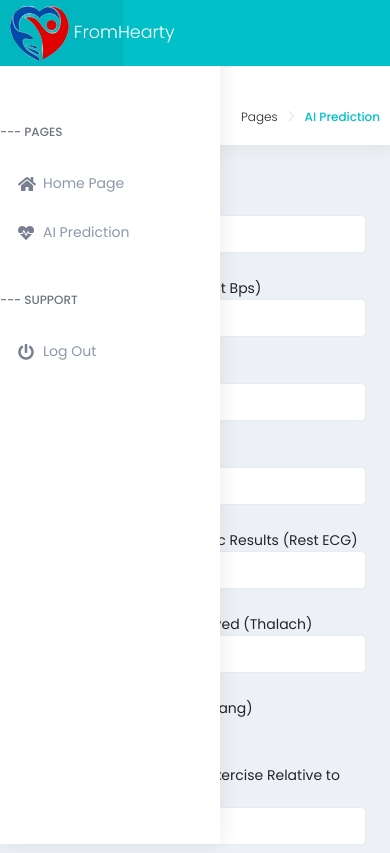
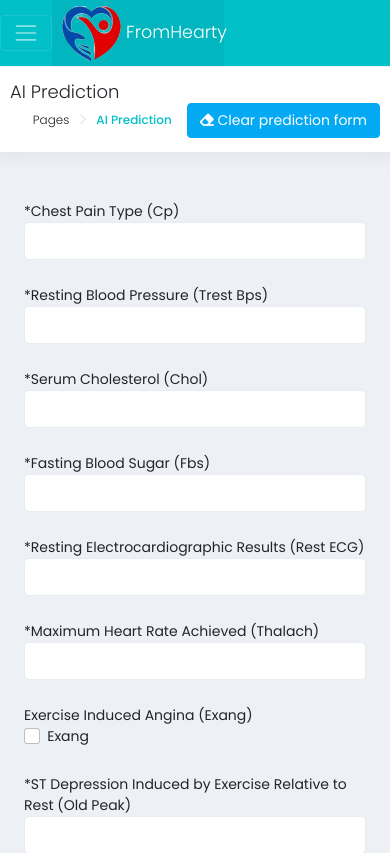
Before and after one commit to lejla-heco/from-hearty, an Angular app in the folder Frontend/: page /#/ai-prediction in a window 390 px wide. Shown: the top 853 px of the page. Built offline with nearby package versions, Linux system fonts and the light colour scheme; sample sign-in values are in the browser's storage.

Commit message:
#186, #177 - Responsive, two-row form, message, loader, and hamburger menu.

```diff
--- a/Frontend/src/app/app.component.css
+++ b/Frontend/src/app/app.component.css
@@ -0,0 +1,58 @@
+.left-sidebar {
+    width: 220px;
+    height: 100%;
+    top: 67px;
+    overflow-y: auto;
+    transition: all 0.3s;
+    left: 0;
+    z-index: 1000;
+    padding-top: 20px !important;
+}
+
+.close-button {
+    position: absolute;
+    top: 10px;
+    right: 10px;
+    cursor: pointer;
+}
+
+.close-button i {
+    font-size: 16px;
+    color: #ffffff;
+    padding: 8px;
+    background-color: #343a40;
+    border-radius: 50%;
+}
+
+.custom-hamburger-display {
+    display: none;
+}
+
+.navbar-header {
+    width: 100%;
+}
+
+.navbar-toggler:focus {
+    box-shadow: none !important;
+}
+
+@media (max-width: 1024px) {
+
+    .left-sidebar {
+        position: fixed;
+        left: -250px;
+        z-index: 1000;
+    }
+
+    .left-sidebar.open {
+        left:0;
+    }
+
+    .page-wrapper, .footer {
+        margin-left: 0;
+    }
+
+    .custom-hamburger-display {
+        display: block;
+    }
+}
--- a/Frontend/src/app/app.component.html
+++ b/Frontend/src/app/app.component.html
@@ -1,7 +1,12 @@
+<link href="https://fonts.googleapis.com/icon?family=Material+Icons" rel="stylesheet">
+
 <body class="skin-megna fixed-layout">
 <div *ngIf="isLoggedIn" id="main-wrapper">
     <header class="topbar">
         <nav class="navbar top-navbar navbar-expand-md navbar-dark">
+            <button class="navbar-toggler custom-hamburger-display" type="button" (click)="toggleSidebar()">
+                <span class="navbar-toggler-icon"></span>
+              </button>
             <div class="navbar-header">
                 <a class="navbar-brand"><b>
                         <img src="./assets/images/logo.png" alt="logo" class="light-logo" />
@@ -68,8 +73,11 @@
             </div>
         </nav>
     </header>
-    <aside class="left-sidebar">
+    <aside class="left-sidebar" [class.open]="isSidebarOpen">
         <div class="scroll-sidebar">
+            <div class="close-button custom-hamburger-display" (click)="toggleSidebar()">
+                <i class="material-icons">close</i>
+              </div>
             <nav class="sidebar-nav">
                 <ul id="sidebarnav">
                     <li class="nav-small-cap">--- PAGES</li>
--- a/Frontend/src/app/app.component.ts
+++ b/Frontend/src/app/app.component.ts
@@ -27,6 +27,7 @@ import { SharedModule } from './.shared/shared.module';
 export class AppComponent implements DoCheck{
   title = 'FromHearty';
   isLoggedIn: boolean = false;
+  isSidebarOpen: boolean = false;
 
   constructor(private router: Router) { }
 
@@ -43,4 +44,8 @@ export class AppComponent implements DoCheck{
     this.checkLoginStatus();
     this.router.navigate(['']);
   }
+
+  toggleSidebar() {
+    this.isSidebarOpen = !this.isSidebarOpen;
+  }
 }
--- a/Frontend/src/app/home-doctor/ai-prediction/ai-prediction.component.css
+++ b/Frontend/src/app/home-doctor/ai-prediction/ai-prediction.component.css
@@ -0,0 +1,60 @@
+.display-flex {
+    display: flex !important;
+}
+
+.custom-form-padding {
+    padding-right: 16px;
+}
+
+@media (max-width: 767px) {
+    .custom-form-padding {
+        padding-right: 0 !important;
+    }
+}
+
+.custom-message-block {
+    display: none;
+  }
+
+.custom-message-block.show-message {
+    display: block;
+}
+
+.custom-message {
+    padding: 15px;
+    border: 2px solid silver;
+    color: #333;
+    background-color: #f2f2f2;
+}
+
+.loader-container {
+    position: fixed;
+    top: 0;
+    left: 0;
+    width: 100%;
+    height: 100%;
+    background: rgba(255, 255, 255, 0.8);
+    backdrop-filter: blur(10px);
+    z-index: 1000;
+    display: none;
+}
+
+.loader-container.show-loader {
+    display: flex;
+    align-items: center;
+    justify-content: center;
+}
+
+.loader {
+    border: 8px solid #f3f3f3;
+    border-top: 8px solid #3498db;
+    border-radius: 50%;
+    width: 50px;
+    height: 50px;
+    animation: spin 1s linear infinite;
+  }
+
+@keyframes spin {
+    0% { transform: rotate(0deg); }
+    100% { transform: rotate(360deg); }
+}
--- a/Frontend/src/app/home-doctor/ai-prediction/ai-prediction.component.html
+++ b/Frontend/src/app/home-doctor/ai-prediction/ai-prediction.component.html
@@ -1,58 +1,56 @@
 <div class="container-fluid">
   <div class="row page-titles">
-      <div class="col-md-5 align-self-center">
+      <div class="col-12 col-sm-3 col-md-5 align-self-center">
           <h4 class="text-themecolor">AI Prediction</h4>
       </div>
-      <div class="col-md-7 align-self-center text-end">
-          <div class="d-flex justify-content-end align-items-center">
+      <div class="col-12 col-sm-9 col-md-7 align-self-center text-end">
+          <div class="d-flex display-flex justify-content-end align-items-center">
               <ol class="breadcrumb justify-content-end">
                   <li class="breadcrumb-item">Pages</li>
                   <li class="breadcrumb-item active">AI Prediction</li>
               </ol>
-              <button type="button" class="btn btn-info d-none d-lg-block m-l-15 text-white" (click)="clearPredictionForm()"><i class="fas fa-eraser"></i> Clear prediction form</button>
+              <button type="button" class="btn btn-info d-lg-block m-l-15 text-white" (click)="clearPredictionForm()"><i class="fas fa-eraser"></i> Clear prediction form</button>
           </div>
       </div>
   </div>
 </div>
 
 <form (ngSubmit)="predict()" #predictionForm="ngForm" class="m-4">
-    <div class="form-group">
-        <label for="cp">Chest Pain Type (Cp)</label>
+  <div class="col-12 d-flex display-flex flex-wrap justify-content-between">
+    <div class="form-group col-12 col-md-6 custom-form-padding">
+      <label for="cp">*Chest Pain Type (Cp)</label>
       <select class="form-control" id="cp" name="cp" [(ngModel)]="predictionRequest.cp" required>
         <option *ngFor="let option of this.aiPredictionService.cpOptions" [value]="option.value">{{ option.label }}</option>
       </select>
     </div>
-
-    <div class="form-group">
-      <label for="trestBps">Resting Blood Pressure (Trest Bps)</label>
+    <div class="form-group col-12 col-md-6 custom-form-padding">
+      <label for="trestBps">*Resting Blood Pressure (Trest Bps)</label>
       <input type="number" class="form-control" id="trestBps" name="trestBps" [(ngModel)]="predictionRequest.trestBps" required>
     </div>
-
-    <div class="form-group">
-      <label for="chol">Serum Cholesterol (Chol)</label>
+    <div class="form-group col-12 col-md-6 custom-form-padding">
+      <label for="chol">*Serum Cholesterol (Chol)</label>
       <input type="number" class="form-control" id="chol" name="chol" [(ngModel)]="predictionRequest.chol" required>
     </div>
 
-    <div class="form-group">
-      <label for="fbs">Fasting Blood Sugar (Fbs)</label>
+    <div class="form-group col-12 col-md-6 custom-form-padding">
+      <label for="fbs">*Fasting Blood Sugar (Fbs)</label>
       <input type="number" class="form-control" id="fbs" name="fbs" [(ngModel)]="predictionRequest.fbs" required>
     </div>
 
-    <div class="form-group">
-        <label for="restEcg">Resting Electrocardiographic Results (Rest ECG)</label>
+    <div class="form-group col-12 col-md-6 custom-form-padding">
+      <label for="restEcg">*Resting Electrocardiographic Results (Rest ECG)</label>
         <select class="form-control" id="restEcg" name="restEcg" [(ngModel)]="predictionRequest.restEcg" required>
           <option *ngFor="let option of this.aiPredictionService.restEcgOptions" [value]="option.value">{{ option.label }}</option>
         </select>
     </div>
-
-    <div class="form-group">
-        <label for="thalach">Maximum Heart Rate Achieved (Thalach)</label>
+    <div class="form-group col-12 col-md-6 custom-form-padding">
+      <label for="thalach">*Maximum Heart Rate Achieved (Thalach)</label>
       <select class="form-control" id="thalach" name="thalach" [(ngModel)]="predictionRequest.thalach" required>
         <option *ngFor="let option of this.aiPredictionService.thalachOptions" [value]="option.value">{{ option.label }}</option>
       </select>
     </div>
 
-    <div class="form-group">
+    <div class="form-group col-12 col-md-6 custom-form-padding">
       <label for="exang">Exercise Induced Angina (Exang)</label>
       <div class="form-check">
         <input class="form-check-input" type="checkbox" id="exang" name="exang" [checked]="predictionRequest.exang" (change)="updateExangValue($event)" required>
@@ -60,24 +58,25 @@
       </div>
     </div>
 
-    <div class="form-group">
-      <label for="oldPeak">ST Depression Induced by Exercise Relative to Rest (Old Peak)</label>
+    <div class="form-group col-12 col-md-6 custom-form-padding">
+      <label for="oldPeak">*ST Depression Induced by Exercise Relative to Rest (Old Peak)</label>
       <input type="number" class="form-control" id="oldPeak" name="oldPeak" [(ngModel)]="predictionRequest.oldPeak" required>
     </div>
 
-    <div class="form-group">
-      <label for="slope">Slope of the Peak Exercise ST Segment (Slope)</label>
+    <div class="form-group col-12 col-md-6 custom-form-padding">
+      <label for="slope">*Slope of the Peak Exercise ST Segment (Slope)</label>
       <input type="number" class="form-control" id="slope" name="slope" [(ngModel)]="predictionRequest.slope" required>
     </div>
 
-    <div class="form-group">
-      <label for="ca">Number of Major Vessels Colored by Fluoroscopy (Ca)</label>
+    <div class="form-group col-12 col-md-6 custom-form-padding">
+      <label for="ca">*Number of Major Vessels Colored by Fluoroscopy (Ca)</label>
       <input type="number" class="form-control" id="ca" name="ca" [(ngModel)]="predictionRequest.ca" required>
     </div>
 
-    <div class="form-group">
-      <label for="thal">Thalassemia (Thal)</label>
+    <div class="form-group col-12 col-md-6 custom-form-padding">
+      <label for="thal">*Thalassemia (Thal)</label>
       <input type="number" class="form-control" id="thal" name="thal" [(ngModel)]="predictionRequest.thal" required>
+    </div>
   </div>
 
     <div class="d-flex flex-row gap-1">
@@ -85,4 +84,14 @@
       <button type="button" class="btn btn-secondary ml-2" [disabled]="!predictionForm.form.valid" (click)="predictWithOpenAI()">Predict with Open AI</button>
     </div>
 
+    <div class="loader-container" [class.show-loader]="loading">
+      <div class="loader"></div>
+    </div>
+
+    <div class="custom-message-block mt-3" [class.show-message]="predictionMessage">
+      <div class="custom-message">
+        {{ predictionMessage }}
+      </div>
+    </div>
+
 </form>
--- a/Frontend/src/app/home-doctor/ai-prediction/ai-prediction.component.ts
+++ b/Frontend/src/app/home-doctor/ai-prediction/ai-prediction.component.ts
@@ -1,3 +1,4 @@
+// ai-prediction.component.ts
 import { Component } from '@angular/core';
 import { PredictionRequest } from './models/prediction-request.model';
 import { HttpClient } from '@angular/common/http';
@@ -9,17 +10,20 @@ import { SharedModule } from '../../.shared/shared.module';
 @Component({
   selector: 'app-ai-prediction',
   templateUrl: './ai-prediction.component.html',
-  styleUrl: './ai-prediction.component.css',
+  styleUrls: ['./ai-prediction.component.css'],
   standalone: true,
-  imports: [
-    SharedModule
-  ]
+  imports: [SharedModule],
 })
 export class AiPredictionComponent {
   predictionRequest: PredictionRequest = new PredictionRequest();
+  predictionMessage: string = '';
+  loading: boolean = false;
 
-  constructor(private httpClient: HttpClient, public aiPredictionService: AiPredictionService, private toastr: ToastrService) {
-  }
+  constructor(
+    private httpClient: HttpClient,
+    public aiPredictionService: AiPredictionService,
+    private toastr: ToastrService
+  ) {}
 
   updateExangValue(event: any): void {
     this.predictionRequest.exang = event.target.checked ? 1 : 0;
@@ -27,34 +31,69 @@ export class AiPredictionComponent {
 
   clearPredictionForm(): void {
     this.predictionRequest = new PredictionRequest();
-    this.toastr.info("Prediction form has been cleared!");
+    this.toastr.info('Prediction form has been cleared!');
+    this.predictionMessage = '';
   }
 
   predict(): void {
     if (this.validateFields()) {
-      this.httpClient.post(Config.serverAddress + this.aiPredictionService.api.predict, this.predictionRequest, Config.httpOptions()).subscribe((response: any) => {
-        alert("The likelihood percentage of the patient suffering from cardiovascular disease is: " + response + "%");
-      });
+      this.loading = true;
+      this.httpClient
+        .post(
+          Config.serverAddress + this.aiPredictionService.api.predict,
+          this.predictionRequest,
+          Config.httpOptions()
+        )
+        .subscribe(
+          (response: any) => {
+            this.predictionMessage =
+              'The likelihood percentage of the patient suffering from cardiovascular disease is: ' +
+              response +
+              '%';
+          },
+          (error) => {
+            this.predictionMessage = 'An error occurred while predicting.';
+          }
+        )
+        .add(() => (this.loading = false));
     }
   }
 
   predictWithOpenAI(): void {
     if (this.validateFields()) {
-      this.httpClient.post(Config.serverAddress + this.aiPredictionService.api.openAiPredict, this.predictionRequest, Config.httpOptions()).subscribe((response: any) => {
-        alert(response.choices[0].text);
-      });
+      this.loading = true;
+      this.httpClient
+        .post(
+          Config.serverAddress + this.aiPredictionService.api.openAiPredict,
+          this.predictionRequest,
+          Config.httpOptions()
+        )
+        .subscribe(
+          (response: any) => {
+            this.predictionMessage = response.choices[0].text;
+          },
+          (error) => {
+            this.predictionMessage = 'An error occurred while predicting with Open AI.';
+          }
+        )
+        .add(() => (this.loading = false));
     }
   }
 
   validateFields(): any {
-    if (this.predictionRequest.trestBps < 1 ||
+    if (
+      this.predictionRequest.trestBps < 1 ||
       this.predictionRequest.chol < 1 ||
       this.predictionRequest.fbs < 1 ||
       this.predictionRequest.oldPeak < 1 ||
       this.predictionRequest.slope < 1 ||
       this.predictionRequest.ca < 1 ||
-      this.predictionRequest.thal < 1) {
-      this.toastr.error("Please ensure that numeric values are greater than or equal to 1!");
+      this.predictionRequest.thal < 1
+    ) {
+      this.toastr.error(
+        'Please ensure that numeric values are greater than or equal to 1!'
+      );
+      this.predictionMessage = '';
       return false;
     }
     return true;
```
Also changed, not shown: Frontend/src/assets/style.css. Lines whose indentation alone changed are shown as unchanged.
